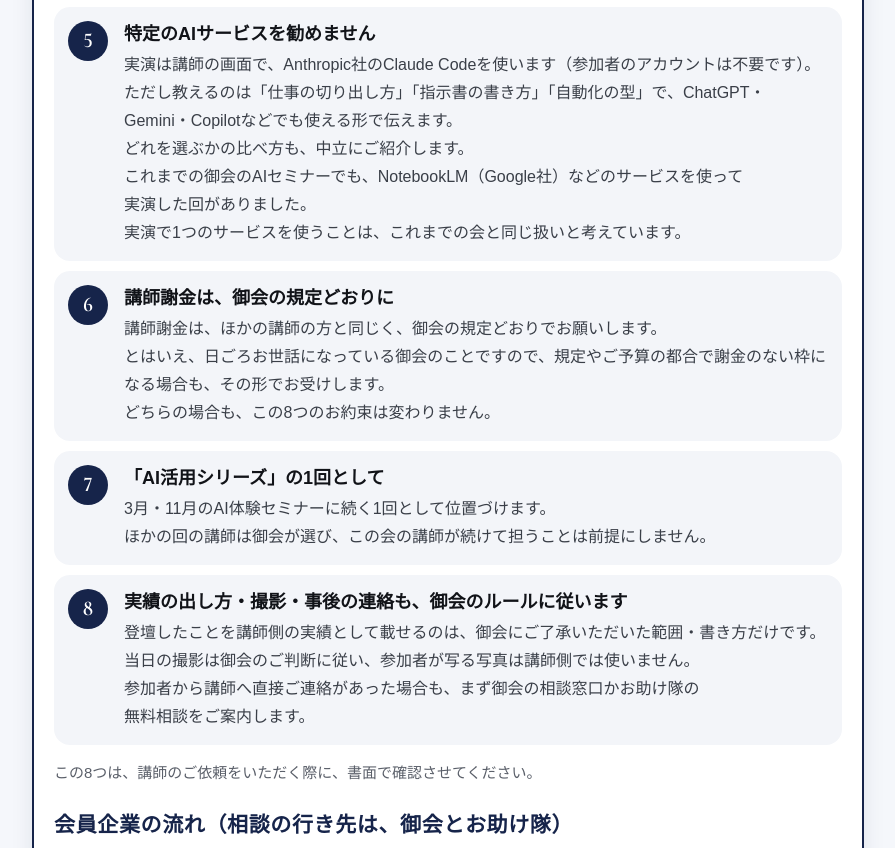
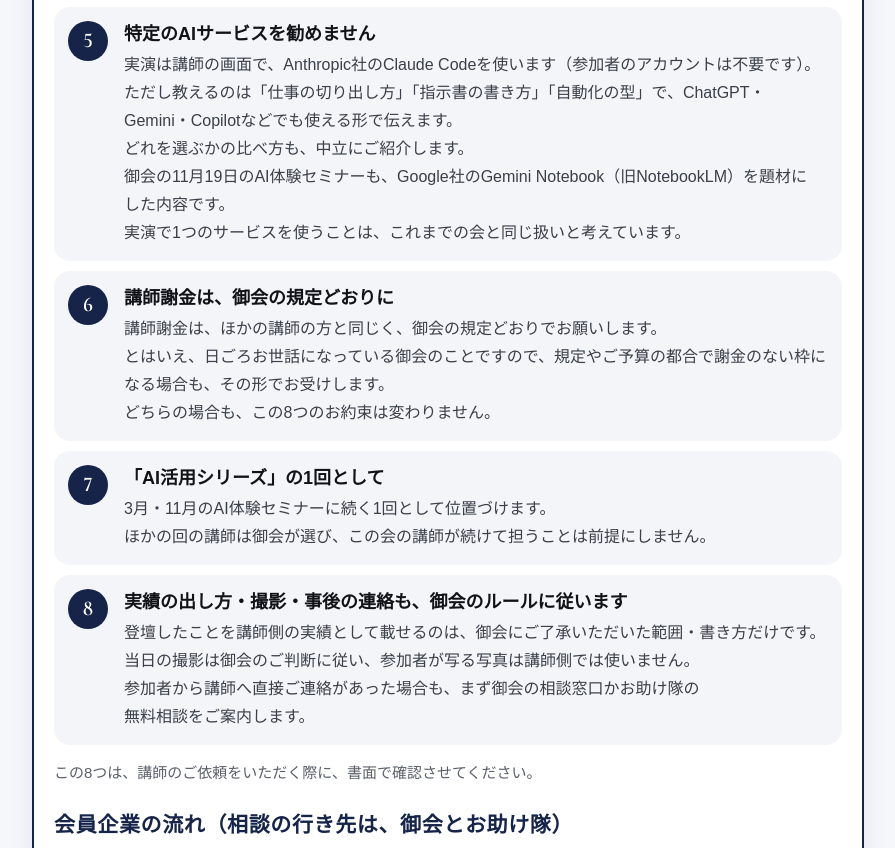
Before and after one commit to mm738966m-boop/cyber-silkroad-ai-teian, a plain HTML site: page kentou/index.html in a window 1280 px wide. Shown: the part 4555-5403 px from the top of the page, without its empty margins (192-1087 px from the left). Drawn offline with nearby package versions, Linux system fonts and the light colour scheme; a web font is replaced by a local one.

Commit message:
検討資料：約束5の前例を11/19のGemini Notebook（旧NotebookLM）に正確化
Co-Authored-By: Claude Opus 5.5 <noreply@anthropic.com>

```diff
--- a/kentou/index.html
+++ b/kentou/index.html
@@ -307,7 +307,7 @@
       <li class="key"><span class="n">2</span><div><b>講座は、学びの場に徹します</b><p>講師から参加者へは、当日も事後も、営業のご案内をしません。<br>配布資料や実演の画面にも、講師側の申込先やサービス名は出しません。</p></div></li>
       <li class="key"><span class="n">3</span><div><b>参加者の名簿は、御会の規定どおりに</b><p>申込とアンケートは御会のフォームで行います。<br>名簿を講師と共有するかどうかは、御会の規定でご判断ください。<br>共有がなくても運営できます。<br>共有いただける場合も、当日の受付と準備だけに使い、事後のご連絡には使いません。<br>アンケートは、次回の改善のために、個人や会社が特定されない集計の形で共有をお願いします。</p></div></li>
       <li class="key"><span class="n">4</span><div><b>事後の相談は、御会の窓口とビジネスお助け隊へおつなぎします</b><p>「うちでもやってみたい」という声は、御会のIT相談・デジタル出張相談や、ビジネスお助け隊の無料個別相談へご案内します。<br>お助け隊の相談は、お助け隊の決まりに沿って行います。<br>担当はいつもの割り振りで決まり、講師が役員の1人として担当することもあります（無料）。<br>会社の側から講師に研修のご依頼があった場合に限り、御会やお助け隊の事業とは切り離し、会社と講師の間の有償の研修として別に契約します。<br>会員企業の次の一歩が、まず御会の支援につながる流れです。</p></div></li>
-      <li><span class="n">5</span><div><b>特定のAIサービスを勧めません</b><p>実演は講師の画面で、Anthropic社のClaude Codeを使います（参加者のアカウントは不要です）。<br>ただし教えるのは「仕事の切り出し方」「指示書の書き方」「自動化の型」で、ChatGPT・Gemini・Copilotなどでも使える形で伝えます。<br>どれを選ぶかの比べ方も、中立にご紹介します。<br>これまでの御会のAIセミナーでも、NotebookLM（Google社）などのサービスを使って実演した回がありました。<br>実演で1つのサービスを使うことは、これまでの会と同じ扱いと考えています。</p></div></li>
+      <li><span class="n">5</span><div><b>特定のAIサービスを勧めません</b><p>実演は講師の画面で、Anthropic社のClaude Codeを使います（参加者のアカウントは不要です）。<br>ただし教えるのは「仕事の切り出し方」「指示書の書き方」「自動化の型」で、ChatGPT・Gemini・Copilotなどでも使える形で伝えます。<br>どれを選ぶかの比べ方も、中立にご紹介します。<br>御会の11月19日のAI体験セミナーも、Google社のGemini Notebook（旧NotebookLM）を題材にした内容です。<br>実演で1つのサービスを使うことは、これまでの会と同じ扱いと考えています。</p></div></li>
       <li><span class="n">6</span><div><b>講師謝金は、御会の規定どおりに</b><p>講師謝金は、ほかの講師の方と同じく、御会の規定どおりでお願いします。<br>とはいえ、日ごろお世話になっている御会のことですので、規定やご予算の都合で謝金のない枠になる場合も、その形でお受けします。<br>どちらの場合も、この8つのお約束は変わりません。</p></div></li>
       <li><span class="n">7</span><div><b>「AI活用シリーズ」の1回として</b><p>3月・11月のAI体験セミナーに続く1回として位置づけます。<br>ほかの回の講師は御会が選び、この会の講師が続けて担うことは前提にしません。</p></div></li>
       <li><span class="n">8</span><div><b>実績の出し方・撮影・事後の連絡も、御会のルールに従います</b><p>登壇したことを講師側の実績として載せるのは、御会にご了承いただいた範囲・書き方だけです。<br>当日の撮影は御会のご判断に従い、参加者が写る写真は講師側では使いません。<br>参加者から講師へ直接ご連絡があった場合も、まず御会の相談窓口かお助け隊の無料相談をご案内します。</p></div></li>
```
